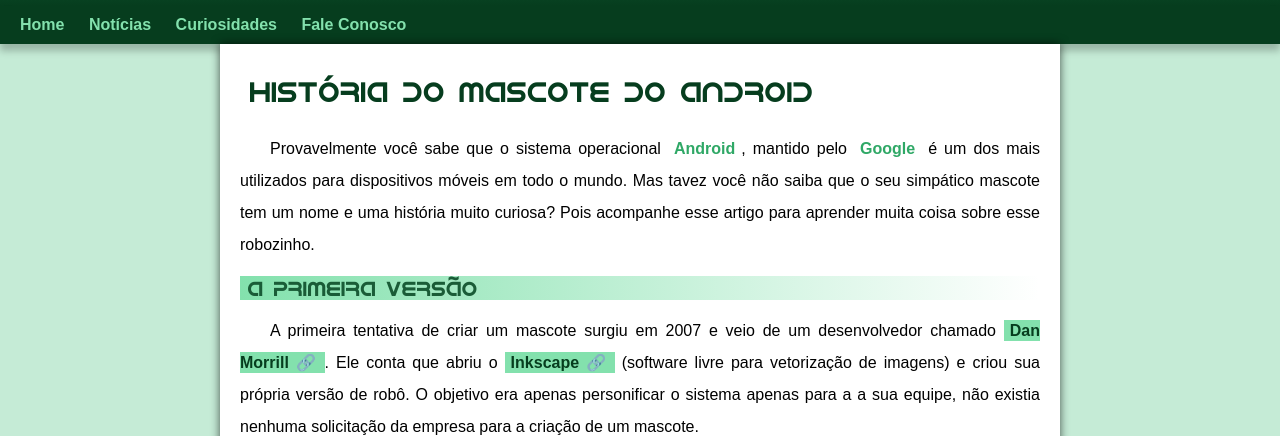
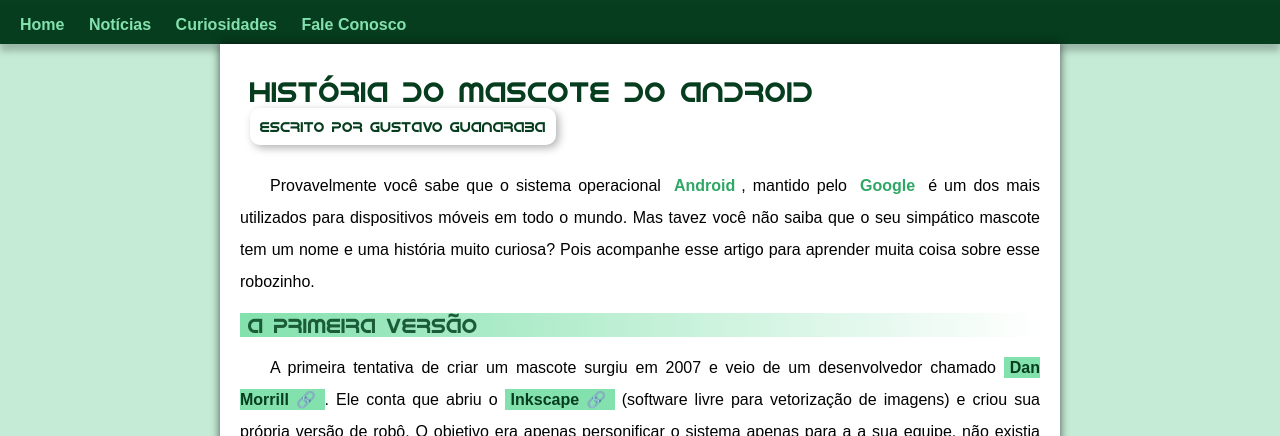
Before and after one commit to wallacecardoso/projeto-android, a plain HTML site: page index.html in a window 1280 px wide. Shown: the part 184-620 px from the top of the page. Drawn offline with Linux system fonts and the light colour scheme.

Commit message:
update aside

```diff
--- a/estilo/style.css
+++ b/estilo/style.css
@@ -208,3 +208,8 @@ footer a:hover{
     background-color: var(--cor1);
     text-decoration: underline;
 }
+h1 > aside{
+    background-color: white;
+    font-size: 0.5em;
+    max-width: max-content;
+}
--- a/index.html
+++ b/index.html
@@ -21,11 +21,15 @@
     </nav>
     <main>
         <article>
-            <h1>História do Mascote do Android</h1>
+            <h1>História do Mascote do Android
+                <aside>Escrito por Gustavo Guanaraba</aside>
+            </h1>
 
             <p>Provavelmente você sabe que o sistema operacional <strong>Android</strong>, mantido pelo <strong>Google</strong> é um dos mais utilizados para dispositivos móveis em todo o mundo. Mas tavez você não saiba que o seu simpático mascote tem um nome e uma história muito curiosa? Pois acompanhe esse artigo para aprender muita coisa sobre esse robozinho.</p>
 
-            <h2>A primeira versão</h2>
+            <h2>A primeira versão
+
+            </h2>
 
             <p>A primeira tentativa de criar um mascote surgiu em 2007 e veio de um desenvolvedor chamado <a href="https://androidcommunity.com/dan-morrill-shows-us-the-android-mascot-that-almost-was-20130103/" target="_blank" rel=" external" class="externo">Dan Morrill</a>. Ele conta que abriu o <a href="https://inkscape.org/pt-br/" target="_blank" rel="external" class="externo">Inkscape</a> (software livre para vetorização de imagens) e criou sua própria versão de robô. O objetivo era apenas personificar o sistema apenas para a a sua equipe, não existia nenhuma solicitação da empresa para a criação de um mascote.</p>
 
```
